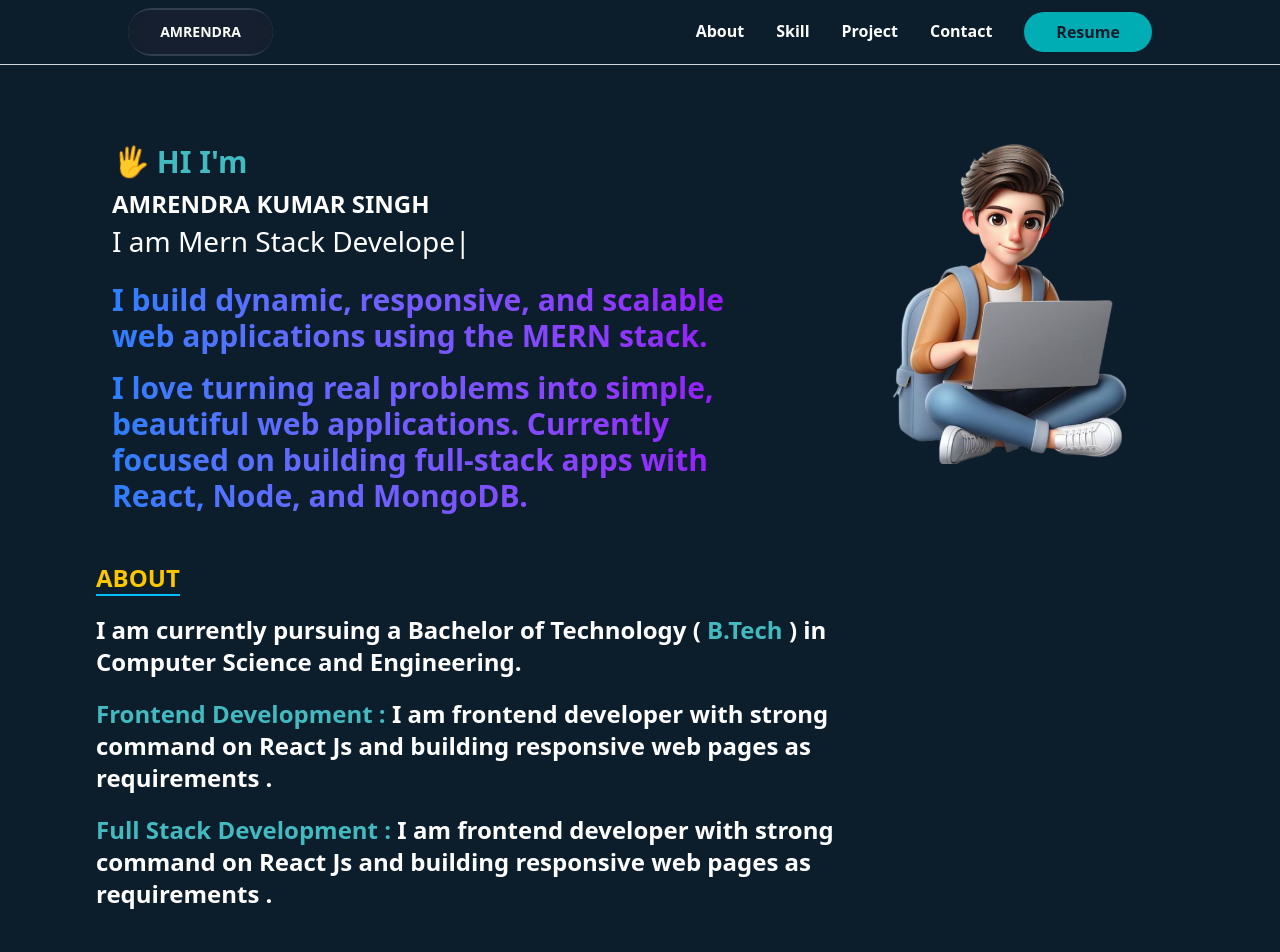
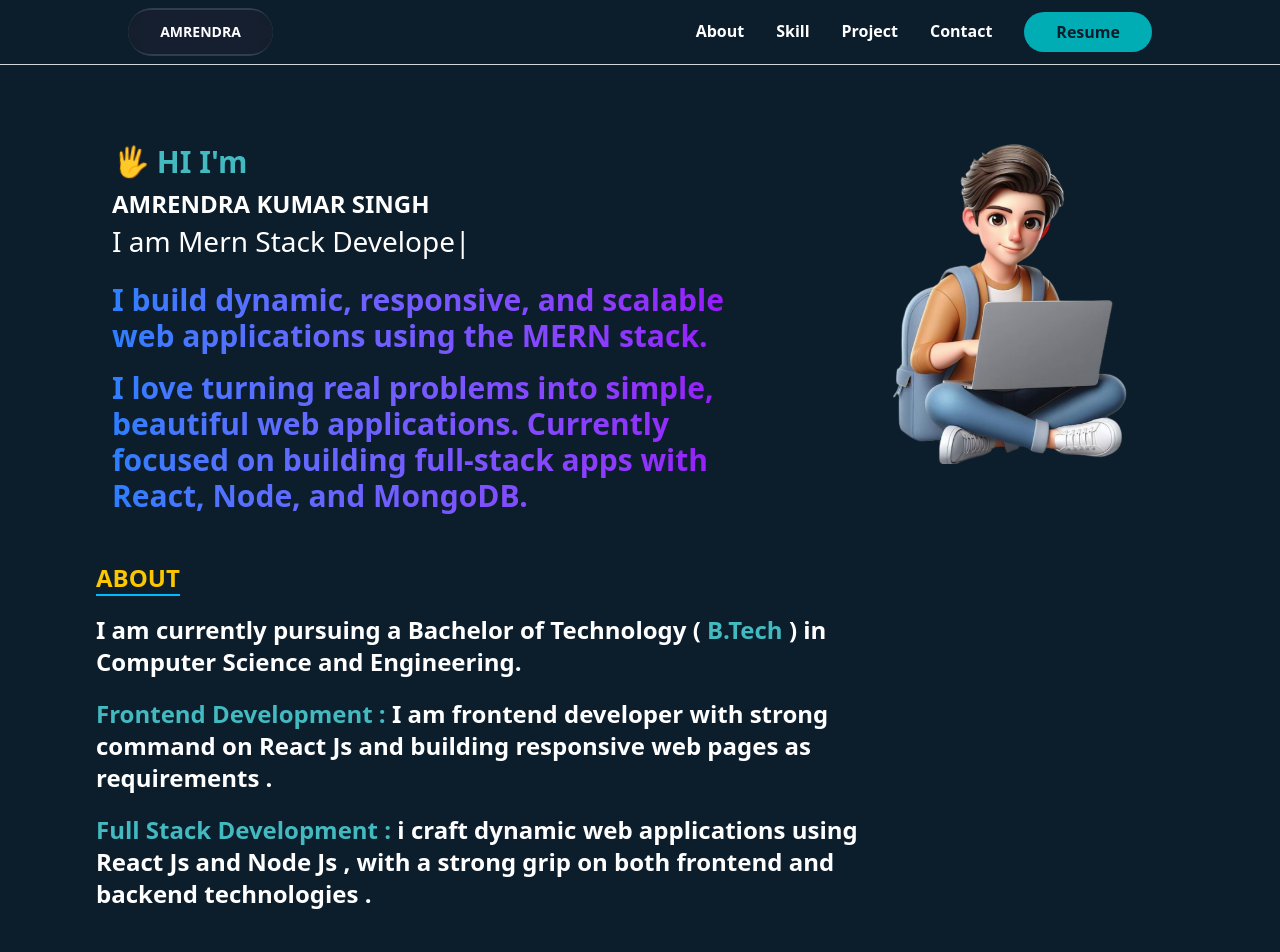
Before and after one commit to techaks/portfolio-aks, a React (Vite) app: page / in a window 1280 px wide. Shown: the top 952 px of the page. Built offline with nearby package versions, Linux system fonts and the light colour scheme.

Commit message:
change back desc

```diff
--- a/src/Component/About.jsx
+++ b/src/Component/About.jsx
@@ -21,9 +21,7 @@ const About = () => {
             responsive web pages as requirements .
           </p>
           <p className="text-2xl font-semibold pb-5">
-            <span className="text-[#43B9C0]">Full Stack Development : </span> I
-            am frontend developer with strong command on React Js and building
-            responsive web pages as requirements .
+            <span className="text-[#43B9C0]">Full Stack Development : </span> i craft dynamic web applications using React Js and Node Js , with a strong grip on both frontend and backend technologies .
           </p>
         </div>
       </div>
```
